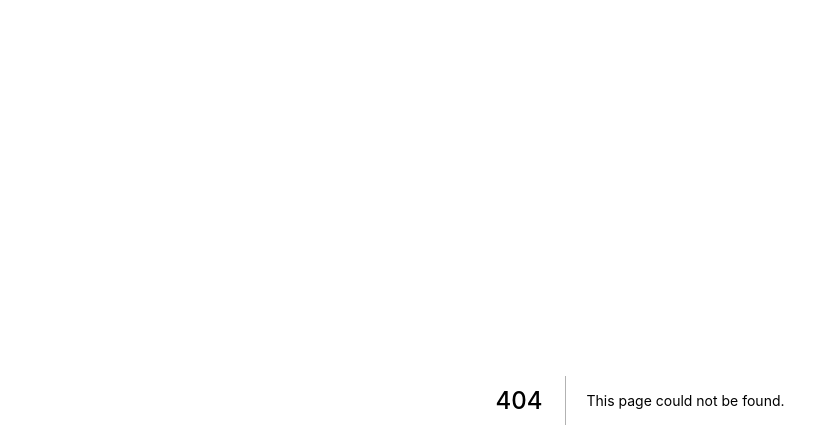
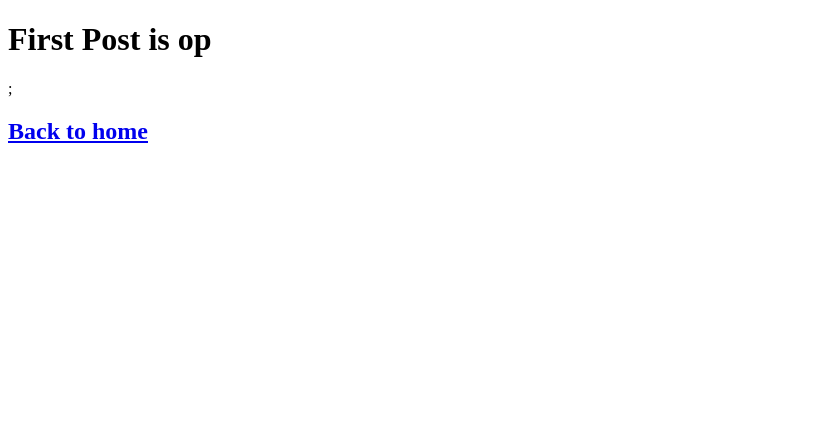
Before and after one commit to kamrank89/first-nextjs-project, a Next.js app: page /posts/first-post in a window 1280 px wide. Before the commit this address had no page. Shown: the top 448 px of the page, without its empty margins (0-839 px from the left). Built offline with nearby package versions, Linux system fonts and the light colour scheme.

Commit message:
new page added

```diff
--- a/pages/index.js
+++ b/pages/index.js
@@ -1,4 +1,5 @@
 import Head from "next/head";
+import Link from "next/link";
 
 export default function Home() {
   return (
@@ -10,7 +11,7 @@
 
       <main>
         <h1 className="title">
-          Learn <a href="https://nextjs.org">Next.js!</a>
+          Read <Link href="/posts/first-post">this page! </Link>
         </h1>
 
         <p className="description">
--- /dev/null
+++ b/pages/posts/first-post.js
@@ -0,0 +1,11 @@
+import Link from "next/link";
+export default function FirstPost() {
+  return (
+    <>
+      <h1>First Post is op</h1>;
+      <h2>
+        <Link href="/">Back to home</Link>
+      </h2>
+    </>
+  );
+}
```
